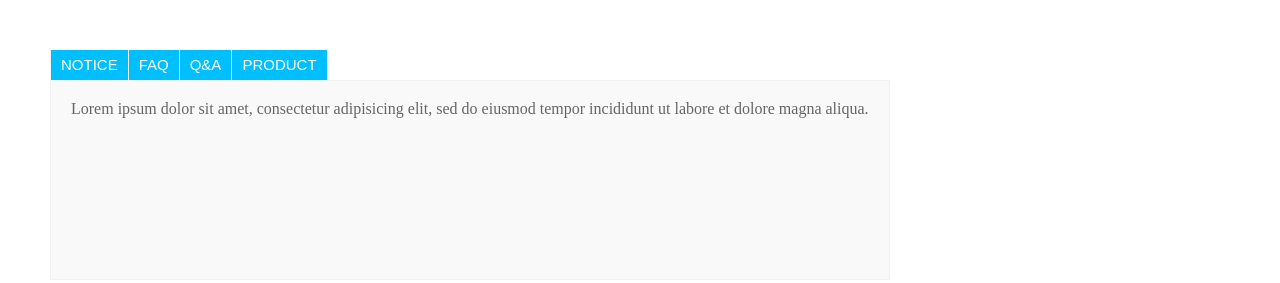
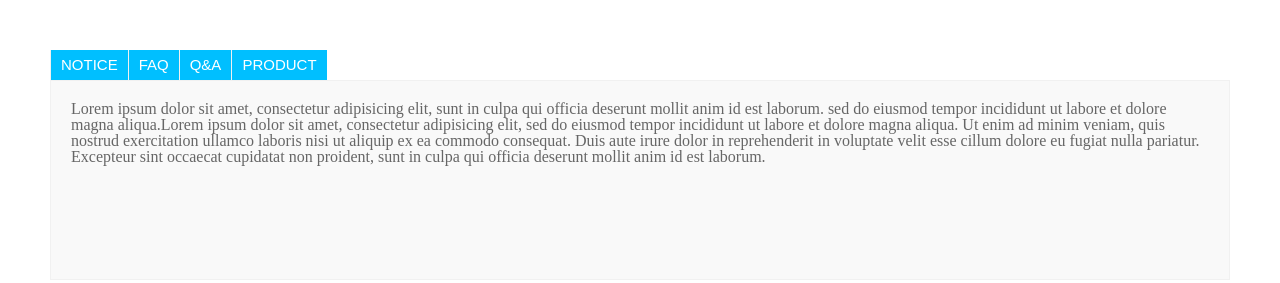
Before and after one commit to emya0407/load_html, a plain HTML site: page index.html in a window 1280 px wide. Drawn offline with Linux system fonts and the light colour scheme.

Commit message:
내용추가
text 추가

```diff
--- a/index.html
+++ b/index.html
@@ -22,7 +22,7 @@
     <!-- 가져올 컨텐츠 영역 -->
     <div id="content">
       <div id="section1">
-        <p>Lorem ipsum dolor sit amet, consectetur adipisicing elit, sed do eiusmod tempor incididunt ut labore et dolore magna aliqua.</p>
+        <p>Lorem ipsum dolor sit amet, consectetur adipisicing elit, sunt in culpa qui officia deserunt mollit anim id est laborum. sed do eiusmod tempor incididunt ut labore et dolore magna aliqua.Lorem ipsum dolor sit amet, consectetur adipisicing elit, sed do eiusmod tempor incididunt ut labore et dolore magna aliqua. Ut enim ad minim veniam, quis nostrud exercitation ullamco laboris nisi ut aliquip ex ea commodo consequat. Duis aute irure dolor in reprehenderit in voluptate velit esse cillum dolore eu fugiat nulla pariatur. Excepteur sint occaecat cupidatat non proident, sunt in culpa qui officia deserunt mollit anim id est laborum.</p>
       </div>
     </div>
   </div>
```
Also changed, not shown: load_file.html (+1 -1 lines).
